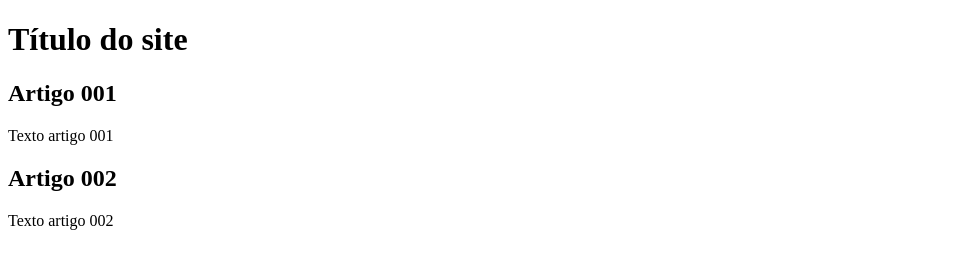
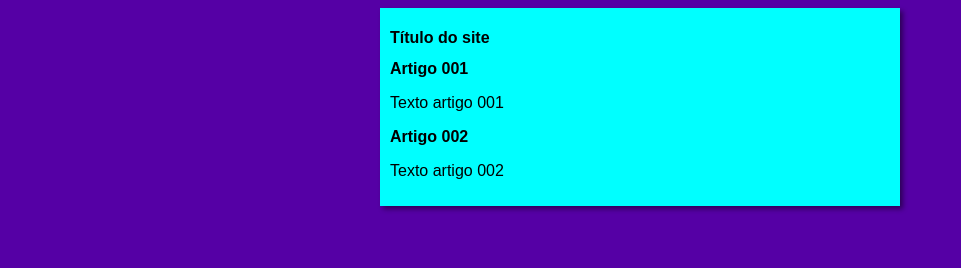
Before and after one commit to PedrohDavi/Projeto-site-aula, a plain HTML site: page index.html in a window 1280 px wide. Shown: the whole page, without its empty margins (0-961 px from the left). Drawn offline with Linux system fonts and the light colour scheme.

Commit message:
início design

```diff
--- /dev/null
+++ b/estilos/style.css
@@ -0,0 +1,15 @@
+*{
+    font-family: Arial, Helvetica, sans-serif;
+    font-size: 16px;
+}
+
+body {
+    background-color: rgb(85, 0, 165);
+}
+main{
+    background-color: aqua;
+    width: 500px;
+    margin:auto;
+    padding: 10px;
+    box-shadow: 3px 3px 5px rgba(0, 0,0, 0.473);
+}
--- a/index.html
+++ b/index.html
@@ -5,6 +5,7 @@
     <meta http-equiv="X-UA-Compatible" content="IE=edge">
     <meta name="viewport" content="width=device-width, initial-scale=1.0">
     <title>Título do site</title>
+    <link rel="stylesheet" href="estilos/style.css">
 </head>
 <body>
     <main>
```
